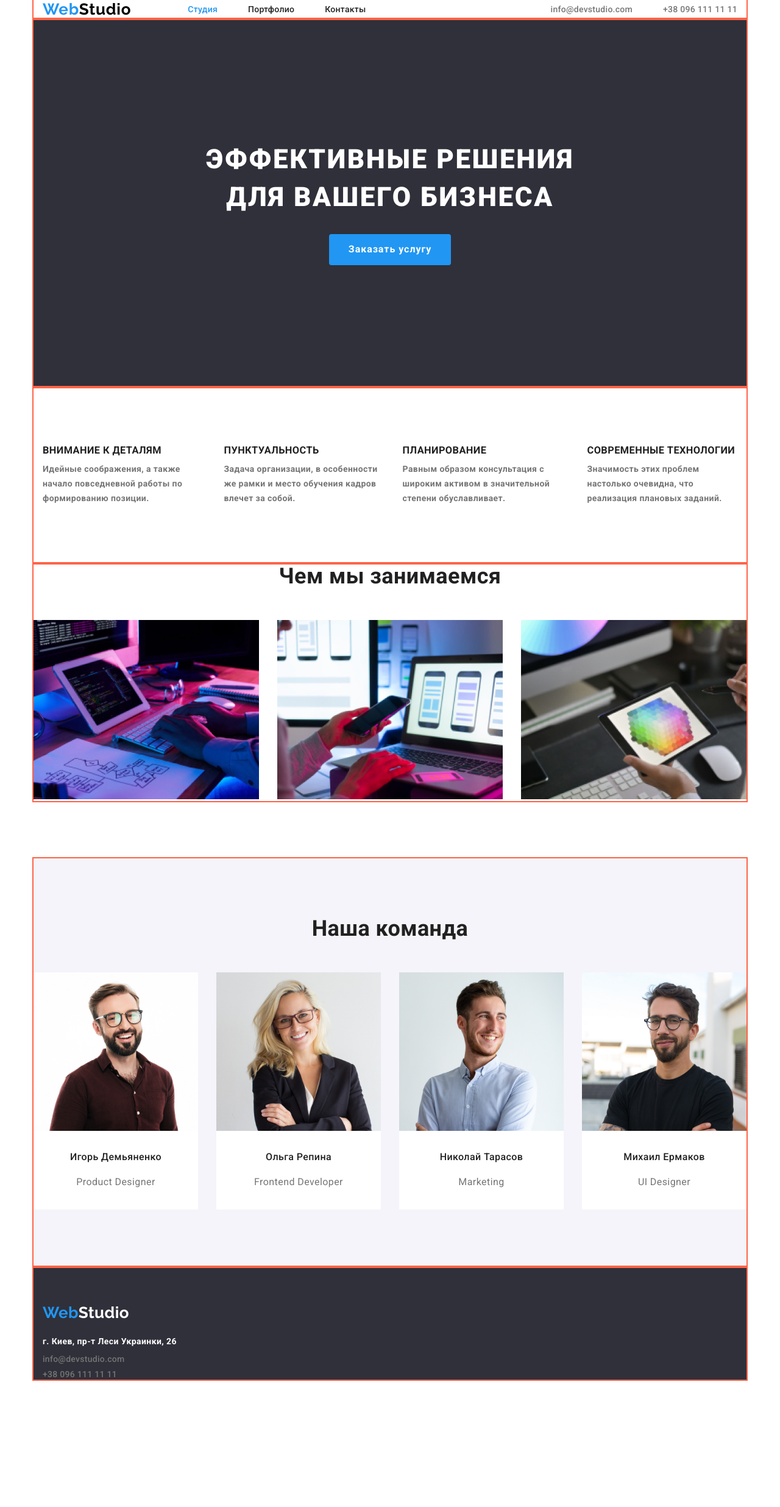
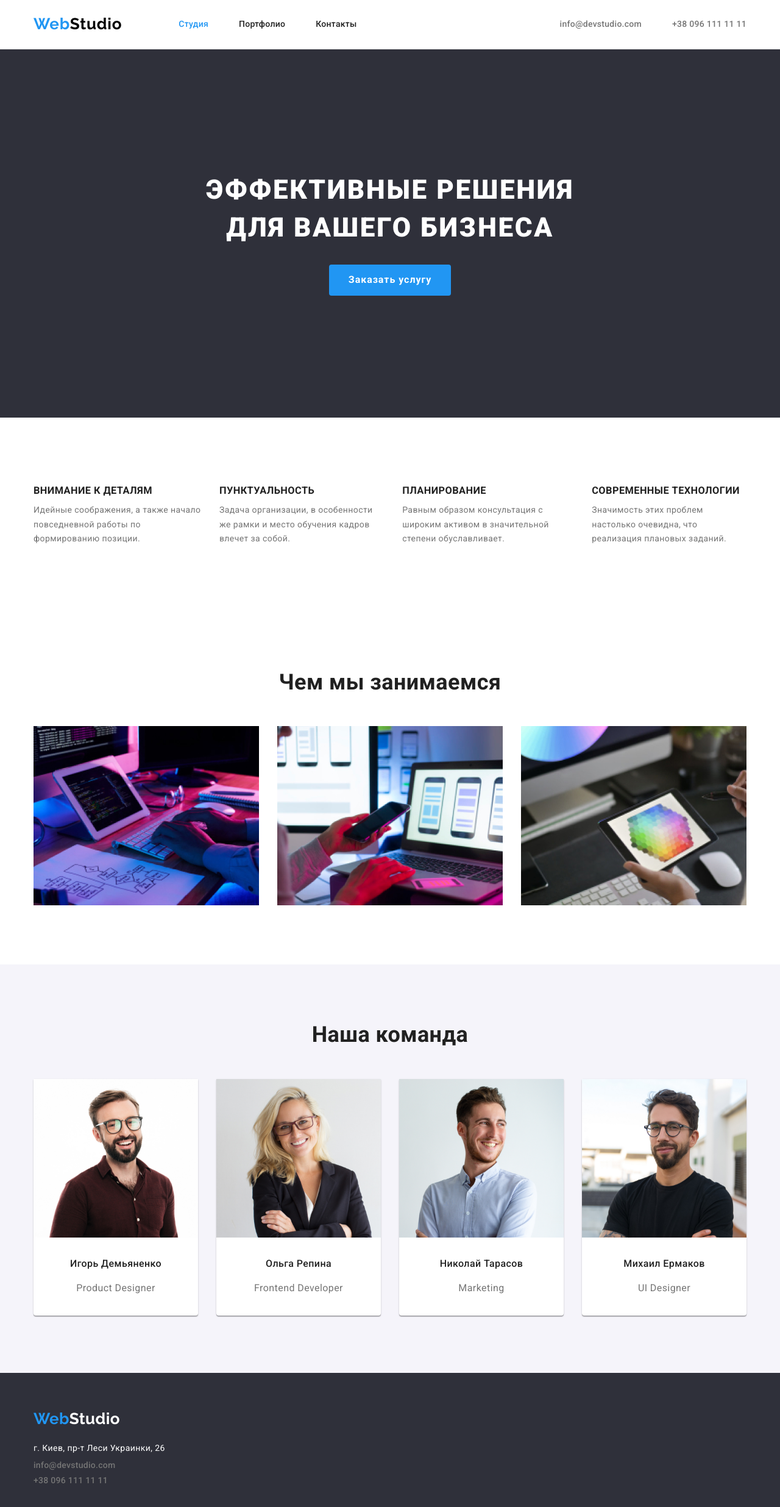
Before and after one commit to alfrntlower/goit-markup-hw-03, a plain HTML site: page index.html in a window 1280 px wide. Shown: the whole page at 61% size. Before the commit the page ends 2272 px from the top, so only its background shows below. Drawn offline with nearby package versions, Linux system fonts and the light colour scheme.

Commit message:
update hw3

```diff
--- a/css/styles.css
+++ b/css/styles.css
@@ -14,12 +14,15 @@
   --secondary-bg-color: #f5f4fa;
   --main-bg-color: #e0e0e0;
   --black-color: #000000;
+  --header-border-color: #ececec;
+  --card-border-color: #eeeeee;
+  --hero-bg-color: #2f303a;
 }
 
 body {
   font-family: "Roboto", sans-serif;
 
-  /* background-color: var(--main-bg-color);*/
+  background-color: var(--white-color);
   color: var(--primary-text-color);
   font-weight: 700;
   font-size: 14px;
@@ -43,16 +46,24 @@ button {
   text-align: center;
 }
 
+.section {
+  padding-top: 94px;
+  padding-bottom: 94px;
+}
 .container {
   margin-left: auto;
   margin-right: auto;
-  width: 1170px;
+  width: 1200px;
   padding-left: 15px;
   padding-right: 15px;
-  outline: 2px solid tomato;
 }
 
 /* Header */
+.header {
+  padding-top: 24px;
+  padding-bottom: 25px;
+  border-bottom: 1px solid var(--header-border-color);
+}
 
 .logo-link {
   font-family: Raleway;
@@ -71,7 +82,6 @@ button {
   color: var(--black-color);
 }
 .main-nav {
-  border-bottom: 1px #ececec;
   display: flex;
   align-items: center;
   border-color: var(--white-color);
@@ -120,14 +130,15 @@ button {
 /* Main index*/
 
 .hero {
+  padding-top: 200px;
+  padding-bottom: 200px;
   text-align: center;
-  background-color: #2f303a;
+  background-color: var(--hero-bg-color);
 }
 .hero-tittle {
   max-width: 696px;
   margin-top: 0px;
   margin-bottom: 30px;
-  padding-top: 200px;
   margin-left: auto;
   margin-right: auto;
 
@@ -140,8 +151,6 @@ button {
   color: var(--white-color);
 }
 .hero-button {
-  margin-bottom: 200px;
-
   font-weight: 700;
   font-size: 16px;
   line-height: 1.9;
@@ -174,14 +183,14 @@ button {
 }
 
 .benefits-tittle {
-  margin-top: 94px;
   margin-bottom: 10px;
   line-height: 1.2;
   text-transform: uppercase;
 }
 .benefits-text {
   margin-top: 0px;
-  margin-bottom: 94px;
+
+  font-weight: 400;
   line-height: 1.7;
   color: var(--secondary-text-color);
 }
@@ -200,7 +209,6 @@ button {
 }
 .what-we-do {
   margin-top: 0px;
-  margin-bottom: 94px;
   display: flex;
   justify-content: center;
 }
@@ -216,7 +224,6 @@ button {
 .our-team-title {
   margin-top: 0px;
   margin-bottom: 50px;
-  padding-top: 94px;
 
   font-weight: 700;
   font-size: 36px;
@@ -235,9 +242,10 @@ button {
   margin-left: 30px;
 }
 .our-team .item {
-  margin-bottom: 94px;
-
   background-color: var(--white-color);
+  box-shadow: 0px 1px 3px rgba(0, 0, 0, 0.12), 0px 1px 1px rgba(0, 0, 0, 0.14),
+    0px 2px 1px rgba(0, 0, 0, 0.2);
+  border-radius: 0px 0px 4px 4px;
 }
 
 .our-team-fs-name {
@@ -263,11 +271,9 @@ button {
 /* Portfolio page*/
 
 .filter-buttons {
-  padding-top: 94px;
   display: flex;
+  margin-bottom: 50px;
   justify-content: center;
-
-  outline: 2px solid tomato;
 }
 .filter-buttons .item + .item {
   margin-left: 8px;
@@ -291,26 +297,26 @@ button {
 }
 .card-set-container {
   margin-top: 34px;
-  margin-bottom: 94px;
 }
 .card-set {
   display: flex;
   /* Делаем Flex-контейнет многострочным */
   flex-wrap: wrap;
   /* Компенсируем маржины элементов */
-  margin-left: -10px;
-  margin-top: -10px;
+  margin-left: -30px;
+  margin-top: -30px;
   list-style: none;
 }
 .card-set .item {
   /* Задаём всем элементам маржины слева и сверху */
-  margin-left: 10px;
-  margin-top: 10px;
+  margin-left: 28px;
+  margin-top: 30px;
   /*  Задаём ширину элементов  */
-  flex-basis: calc((100% - 30px) / 3);
-  background-color: #fff;
-  box-shadow: 0px 2px 1px -1px rgba(0, 0, 0, 0.2),
-    0px 1px 1px 0px rgba(0, 0, 0, 0.14), 0px 1px 3px 0px rgba(0, 0, 0, 0.12);
+  flex-basis: calc((100% - 87px) / 3);
+  background-color: var(--white-color);
+  border: 1px solid var(--card-border-color);
+  /* box-shadow: 0px 2px 1px -1px rgba(0, 0, 0, 0.2),
+    0px 1px 1px 0px rgba(0, 0, 0, 0.14), 0px 1px 3px 0px rgba(0, 0, 0, 0.12); */
 }
 .ex-works-title {
   padding-left: 24px;
@@ -337,11 +343,12 @@ button {
 
 .footer {
   background-color: #2f303a;
+  padding-top: 60px;
+  padding-bottom: 60px;
 }
 
 .footer-link {
   display: block;
-  padding-top: 60px;
   margin-bottom: 20px;
 
   font-family: Raleway;
@@ -359,15 +366,15 @@ button {
 }
 .footer-text {
   margin-top: 0;
-  margin-bottom: 9px;
-
+  margin-bottom: 0;
   font-style: normal;
+  font-weight: 400;
   line-height: 1.7;
   color: var(--white-color);
 }
 .footer-contacts {
   display: block;
-  margin-bottom: 9px;
+
   color: var(--secondary-text-color);
   text-decoration: none;
   font-style: normal;
@@ -375,7 +382,12 @@ button {
   line-height: 1.14;
   letter-spacing: 0.02em;
 }
-
+.footer-item {
+  margin-bottom: 9px;
+}
+.footer-item:nth-last-child(-n + 1) {
+  margin-bottom: 0px;
+}
 .footer-contacts:hover,
 .footer-contacts:focus {
   color: var(--white-color);
--- a/index.html
+++ b/index.html
@@ -19,8 +19,9 @@
 </head>
 <body>
     <!-- Header-->
-    <header>
-      <nav class="container main-nav">
+    <header class="header">
+        <div class="container">
+            <nav class="main-nav">
                 <a href="index.html" class="logo-link">
                     <span class="logo-link-web">Web</span><span class="logo-link-studio">Studio</span></a>
                 <ul class="site-nav list">
@@ -34,20 +35,24 @@
                     <li class="item"><a href="tel:+380961111111" class="header-contacts">+38 096 111 11 11</a></li>
                 </ul>
             </nav>
+        </div>
     </header>
 
     <!-- Main-->
     <main>
         <!-- Герой -->
-        <section class="hero container">
+        <section class="hero section">
+            <div class="container">
                 <h1 class="hero-tittle">Эффективные решения для вашего бизнеса</h1>
 
                 <button type="button" class="hero-button">Заказать услугу</button>
+            </div>
 
         </section>
 
         <!-- Преимущества -->
-        <section class="container">
+        <section class="section">
+            <div class="container">
                 <h2 class="benefits-h">Преимущества</h2>
                 <ul class="list benefits">
                     <li class="item">
@@ -67,10 +72,12 @@
                         <p class="benefits-text">Значимость этих проблем настолько очевидна, что реализация плановых заданий.</p>
                     </li>
                 </ul>
+            </div>
         </section>
 
         <!-- Чем мы занимаемся -->
-        <section class="container">
+        <section class="section">
+            <div class="container">
                 <h2 class="what-we-do-title">Чем мы занимаемся</h2>
                 <ul class="list what-we-do">
                     <li class="item">
@@ -83,10 +90,12 @@
                         <img src="./images/box-3.png" alt="box-3" width="370">
                     </li>
                 </ul>
+            </div>
         </section>
 
         <!--Наша команда-->
-        <section class="container our-team-section">
+        <section class="our-team-section section">
+            <div class="container">
                 <h2 class="our-team-title">Наша команда</h2>
                 <ul class="list our-team">
                     <li class="item">
@@ -114,21 +123,26 @@
                         <p class="our-team-profession">UI Designer</p>
                     </li>
                 </ul>
+            </div>
         </section>
 
     </main>
 
     <!-- Footer-->
-    <footer class="container footer">
+    <footer class="footer">
+        <div class="container">
             <a href="index.html" class="footer-link"><span class="footer-link-web">Web</span><span
                     class="footer-link-studio">Studio</span></a>
             <address>
-           <ul class="list">
-               <li><p class="footer-text">г. Киев, пр-т Леси Украинки, 26</p></li>
-               <li><a href="mailto:info@devstudio.com" class="footer-contacts">info@devstudio.com</a></li>
-               <li><a href="tel:+380961111111" class="footer-contacts">+38 096 111 11 11</a></li>
+                <ul class="list footer-list">
+                    <li class="footer-item">
+                        <p class="footer-text">г. Киев, пр-т Леси Украинки, 26</p>
+                    </li>
+                    <li class="footer-item"><a href="mailto:info@devstudio.com" class="footer-contacts">info@devstudio.com</a></li>
+                    <li class="footer-item"><a href="tel:+380961111111" class="footer-contacts">+38 096 111 11 11</a></li>
                 </ul>
             </address>
+        </div>
     </footer>
 
 </body>
```
Also changed, not shown: portfolio.html (+15 -8 lines). Lines whose indentation alone changed are shown as unchanged.
